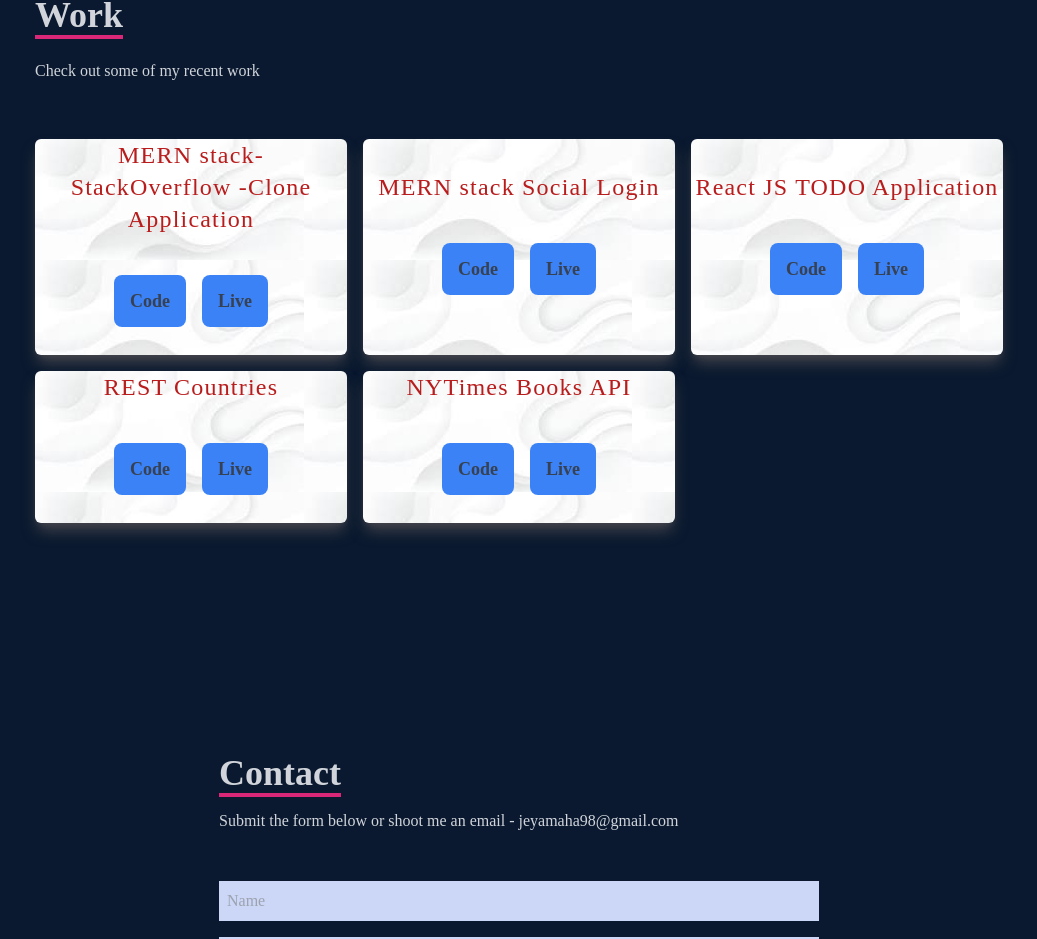
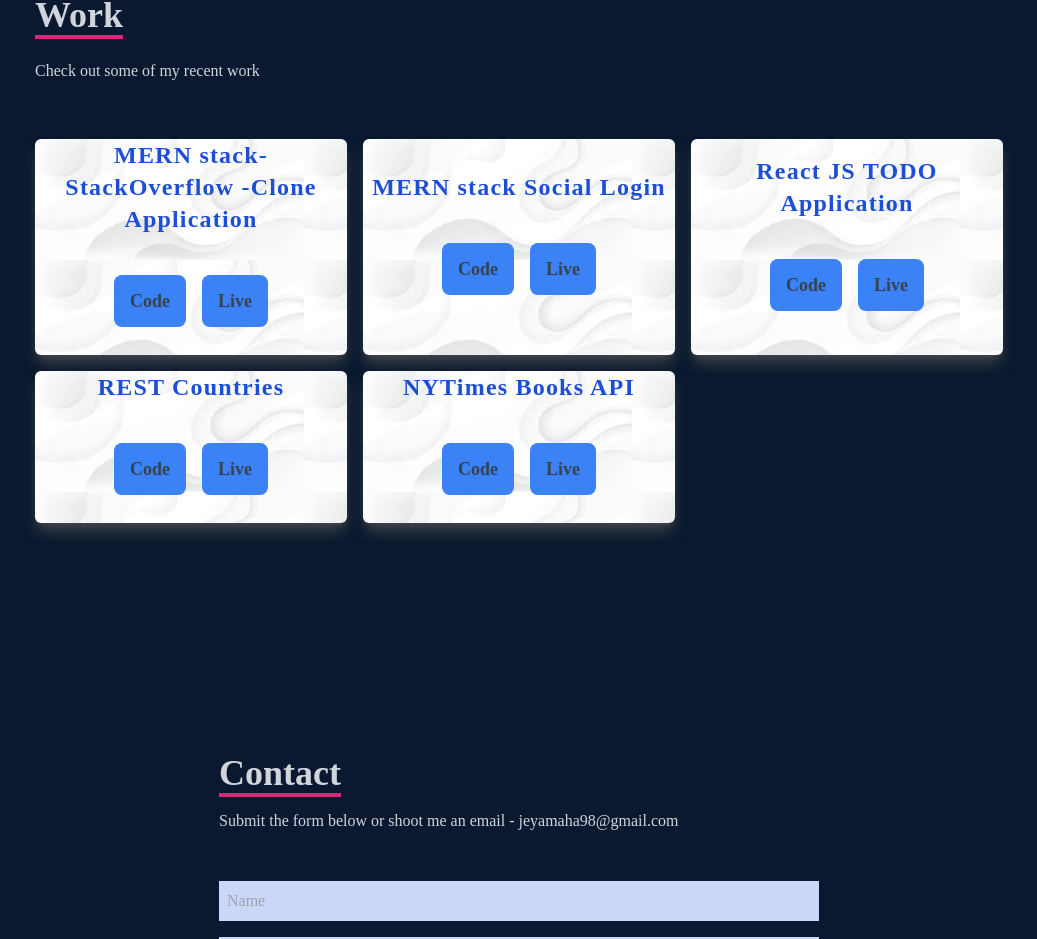
Before and after one commit to MaharaniJ/simple-portfolio, a React (Create React App) app: page / in a window 1280 px wide. Shown: the part 2573-3512 px from the top of the page, without its empty margins (121-1158 px from the left). Built offline with nearby package versions, Linux system fonts and the light colour scheme.

Commit message:
hover-work

```diff
--- a/src/components/Work.jsx
+++ b/src/components/Work.jsx
@@ -27,9 +27,9 @@
               flex justify-center text-center items-center  mx-auto content-div "
             >
               {/* Hover effect for images */}
-              {/* className="opacity-0 group-hover:opacity-100 " */}
-              <div>
-                <span className="text-2xl font bold text-red-700 tracking-wider">
+
+              <div className=" hover:scale-90  duration-500 ">
+                <span className="text-2xl mt-2 font-bold overflow-hidden text-blue-700 tracking-wider">
                   {item.name}
                 </span>
                 <div className="pt-8 text-center mb-5 ">
```
Also changed, not shown: src/notes.txt.
